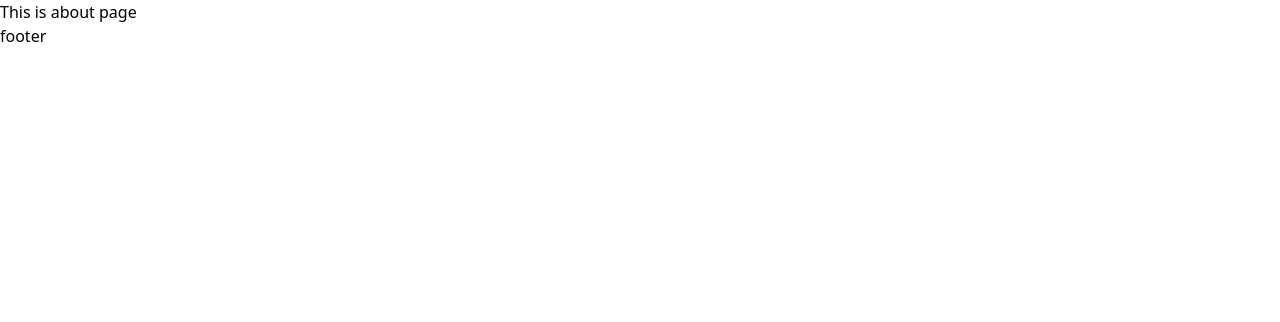
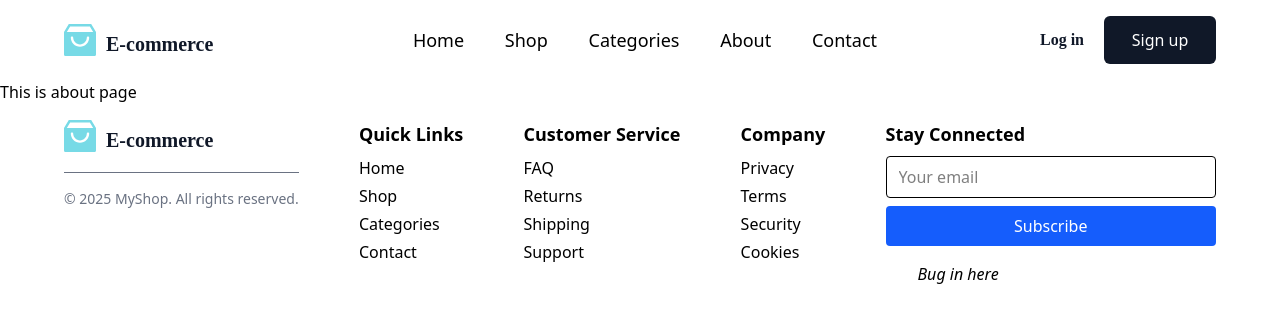
Before and after one commit to NguyenHongPhong/e-commerce-site_reactjs-nestjs, a React (Vite) app in the folder client/: page /about in a window 1280 px wide. Shown: the top 322 px of the page. Built offline with nearby package versions, Linux system fonts and the light colour scheme.

Commit message:
Coding header & footer

```diff
--- a/client/package.json
+++ b/client/package.json
@@ -13,6 +13,8 @@
   "license": "ISC",
   "description": "",
   "dependencies": {
+    "@fortawesome/fontawesome-svg-core": "^7.0.0",
+    "@fortawesome/react-fontawesome": "^0.2.3",
     "@tailwindcss/vite": "^4.1.11",
     "react": "^19.1.0",
     "react-dom": "^19.1.0",
@@ -32,6 +34,7 @@
     ]
   },
   "devDependencies": {
+    "@types/node": "^24.1.0",
     "@types/react": "^19.1.8",
     "@types/react-dom": "^19.1.6",
     "@vitejs/plugin-react": "^4.6.0",
--- a/client/src/components/footer/Footer.tsx
+++ b/client/src/components/footer/Footer.tsx
@@ -1,6 +1,65 @@
+import { Link } from "react-router"
 function Footer() {
     return (<footer>
-        footer
+        <div className="@container">
+            <div className="flex justify-between">
+                <div>
+                    <Link to="/" className="grow flex items-center">
+                        <div className="flex items-center">
+                            <img className="w-8 h-8 mr-2.5" src="../../../public/logo/icon.svg" alt="Logo" />
+                            <div className="w-36 h-8 text-gray-900 text-xl font-bold font-['Gordita'] leading-loose">E-commerce</div>
+                        </div></Link>
+                    <div className="mt-5 text-center text-sm text-gray-500 border-t pt-4">
+                        © {new Date().getFullYear()} MyShop. All rights reserved.
+                    </div>
+                </div>
+                <div>
+                    <h4 className="font-bold text-lg mb-2">Quick Links</h4>
+                    <ul className="space-y-1">
+                        <li><a href="/" className="hover:underline">Home</a></li>
+                        <li><a href="/shop" className="hover:underline">Shop</a></li>
+                        <li><a href="/categories" className="hover:underline">Categories</a></li>
+                        <li><a href="/contact" className="hover:underline">Contact</a></li>
+                    </ul>
+                </div>
+                <div>
+                    <h4 className="font-bold text-lg mb-2">Customer Service</h4>
+                    <ul className="space-y-1">
+                        <li><a href="/faq" className="hover:underline">FAQ</a></li>
+                        <li><a href="/returns" className="hover:underline">Returns</a></li>
+                        <li><a href="/shipping" className="hover:underline">Shipping</a></li>
+                        <li><a href="/support" className="hover:underline">Support</a></li>
+                    </ul>
+                </div>
+                <div>
+                    <h4 className="font-bold text-lg mb-2">Company</h4>
+                    <ul className="space-y-1">
+                        <li><a href="/privacy" className="hover:underline">Privacy</a></li>
+                        <li><a href="/terms" className="hover:underline">Terms</a></li>
+                        <li><a href="/security" className="hover:underline">Security</a></li>
+                        <li><a href="/cookies" className="hover:underline">Cookies</a></li>
+                    </ul>
+                </div>
+                <div>
+                    <h4 className="font-bold text-lg mb-2">Stay Connected</h4>
+                    <form className="mb-4">
+                        <input
+                            type="email"
+                            placeholder="Your email"
+                            className="w-full px-3 py-2 border rounded mb-2"
+                        />
+                        <button className="w-full bg-blue-600 text-white py-2 rounded hover:bg-blue-700">
+                            Subscribe
+                        </button>
+                    </form>
+                    <div className="flex space-x-4">
+                        <i className="fa-brands fa-facebook"></i>
+                        <i className="fa-brands fa-linkedin"></i>
+                        <i className="fa-brands fa-square-x-twitter">Bug in here</i>
+                    </div>
+                </div>
+            </div>
+        </div>
     </footer>)
 }
 
--- a/client/src/components/header/Header.tsx
+++ b/client/src/components/header/Header.tsx
@@ -1,5 +1,28 @@
+import { Link } from "react-router"
 function Header() {
     return (<header>
+        <div className="@container">
+            <div className="flex justify-between">
+                <Link to="/" className="grow flex items-center">
+                    <div className="flex items-center">
+                        <img className="w-8 h-8 mr-2.5" src="../../../public/logo/icon.svg" alt="Logo" />
+                        <div className="w-36 h-8 text-gray-900 text-xl font-bold font-['Gordita'] leading-loose">E-commerce</div>
+                    </div></Link>
+                <nav className="text-lg grow flex justify-between items-center">
+                    <Link to="/">Home</Link>
+                    <Link to="/shop">Shop</Link>
+                    <Link to="/categories">Categories</Link>
+                    <Link to="/about">About</Link>
+                    <Link to="/contact">Contact</Link>
+                </nav>
+                <div className="flex items-center grow justify-end">
+                    <div className="mr-5 text-gray-900 text-base font-semibold font-['Plus_Jakarta_Sans'] leading-7">Log in</div>
+                    <div className="w-28 h-12 bg-gray-900 rounded-md flex justify-center items-center">
+                        <span className="text-white">Sign up</span>
+                    </div>
+                </div>
+            </div>
+        </div>
     </header>)
 }
 
--- a/client/styles.css
+++ b/client/styles.css
@@ -1 +1,47 @@
 @import "tailwindcss";
+
+@theme {
+    --breakpoint-xs: 480px;
+    --breakpoint-sm: 640px;
+    --breakpoint-md: 768px;
+    --breakpoint-lg: 1024px;
+    --breakpoint-xl: 1280px;
+    --breakpoint-2xl: 1360px;
+}
+
+@layer utilities {
+    .\@container {
+        margin-inline: auto;
+        padding-inline: 1rem;
+        padding-top: 1rem;
+        padding-bottom: 1rem;
+
+        @media (width >=--theme(--breakpoint-xs)) {
+            max-width: 480px;
+        }
+
+        @media (width >=--theme(--breakpoint-sm)) {
+            max-width: 640px;
+        }
+
+        @media (width >=--theme(--breakpoint-md)) {
+            max-width: 768px;
+            padding-inline: 2rem;
+        }
+
+        @media (width >=--theme(--breakpoint-lg)) {
+            max-width: 1024px;
+            padding-inline: 3rem;
+        }
+
+        @media (width >=--theme(--breakpoint-xl)) {
+            max-width: 1280px;
+            padding-inline: 4rem;
+        }
+
+        @media (width >=--theme(--breakpoint-2xl)) {
+            max-width: 1360px;
+            padding-inline: 0;
+        }
+    }
+}
```
Also changed, not shown: client/public/logo/Icon.svg (added), 1 other file (tests, documents, lock files or other folders).
